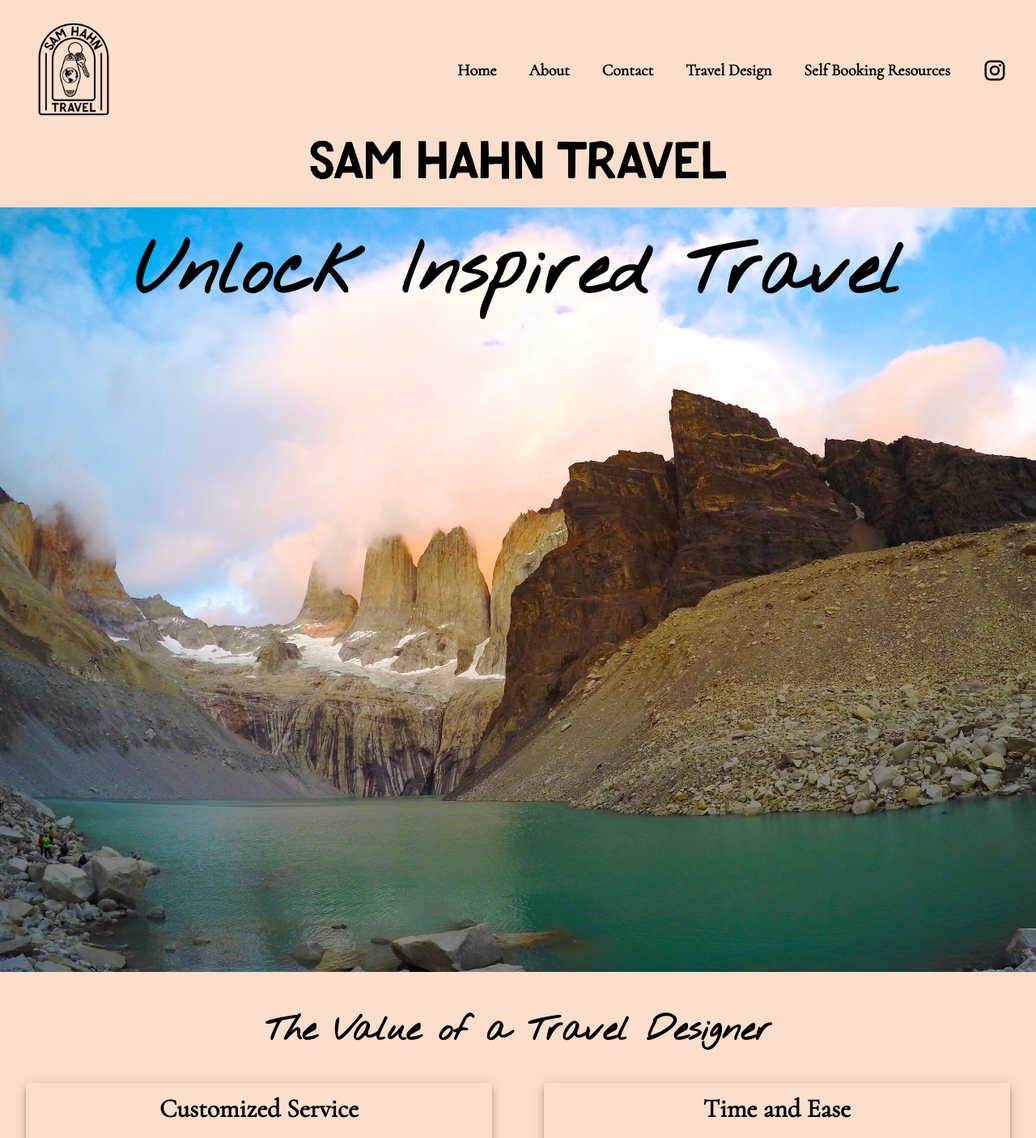
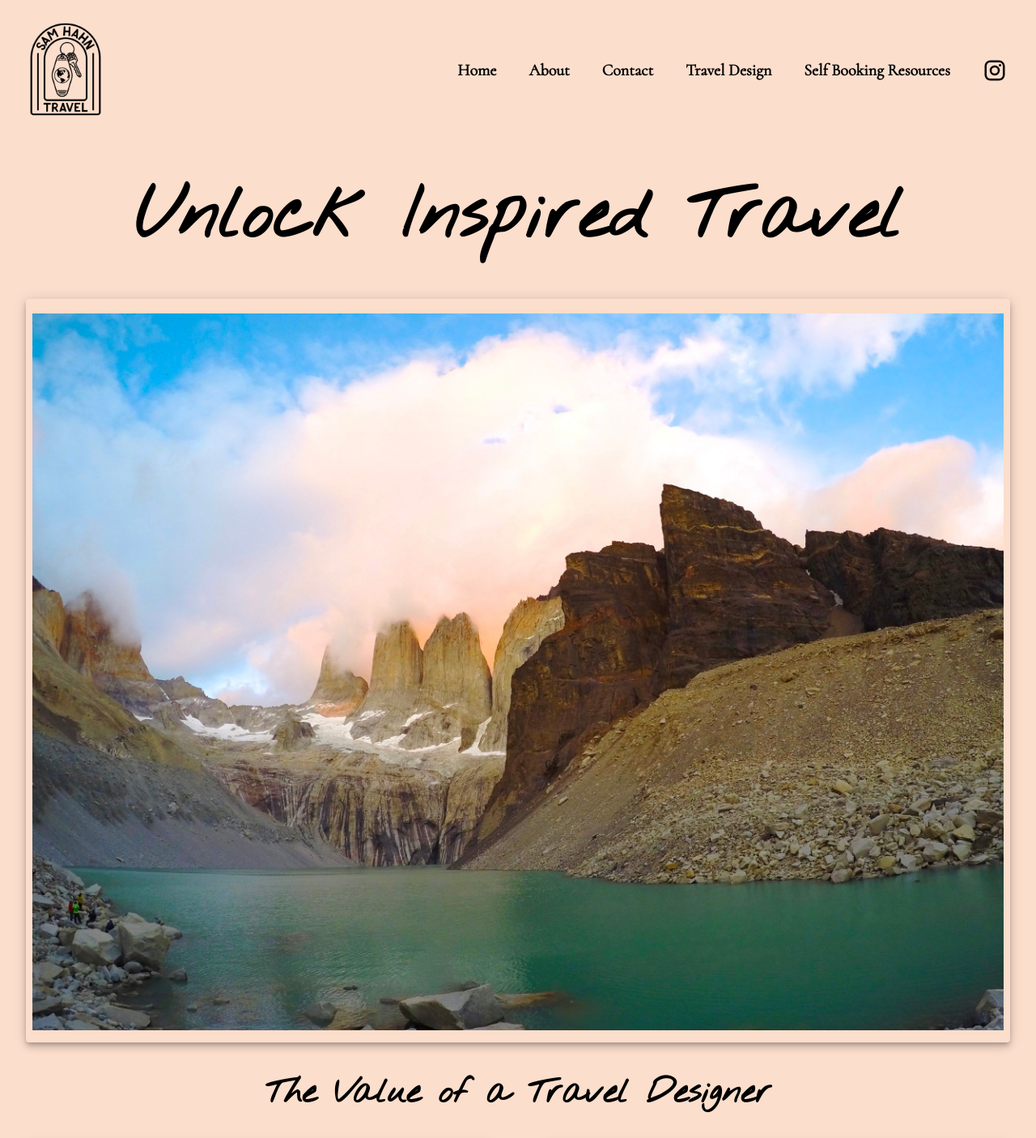
Before and after one commit to KLong75/sam-hahn-travel, a React (Create React App) app: page / in a window 1280 px wide. Shown: the top 1405 px of the page at 81% size. Built offline with nearby package versions, Linux system fonts and the light colour scheme; a web font is replaced by a local one.

Commit message:
logging off for the night

```diff
--- a/src/components/GlobeKeyLogo/GlobeKeyLogo.module.css
+++ b/src/components/GlobeKeyLogo/GlobeKeyLogo.module.css
@@ -3,4 +3,5 @@
   height: 150px;
   display: block;
   margin: 0 auto;
+  margin-left: -10px;
 }
--- a/src/components/Header/index.js
+++ b/src/components/Header/index.js
@@ -10,12 +10,12 @@ import GlobeKeyLogo from '../GlobeKeyLogo';
 import { IconButton, Menu, MenuItem } from '@mui/material';
 import MenuIcon from '@mui/icons-material/Menu';
 import InstagramIcon from '@mui/icons-material/Instagram';
-import Grid from '@mui/material/Unstable_Grid2';
+// import Grid from '@mui/material/Unstable_Grid2';
 // import { styled } from '@mui/material/styles';
 // import { Paper } from '@mui/material';
 
 // import images/logos
-import textLogo from '../../assets/sam_logos/text_name_logo.png';
+// import textLogo from '../../assets/sam_logos/text_name_logo.png';
 import frameGlobeLogoPeach from '../../assets/sam_logos/frame_globe_logo_peach.png';
 // import coverPic from '../../assets/images/sam_cover_pic.jpg';
 
@@ -125,7 +125,7 @@ const Header = () => {
           <img
             src={frameGlobeLogoPeach}
             alt="Globe Key Logo"
-            style={{ width: '200px', height: '200px', marginTop: '-100px', marginLeft: '35px' }}
+            style={{ width: '200px', height: '200px', marginTop: '0px', marginLeft: '35px' }}
           />
           <MenuItem
             component={Link}
@@ -134,7 +134,7 @@ const Header = () => {
             style=
               {{
                 padding: '18px',
-                fontSize: '25px' }}
+                fontSize: '24px' }}
             >Home
           </MenuItem>
           <MenuItem
@@ -143,7 +143,7 @@ const Header = () => {
             onClick={handleMenuClose}
             style={{
               padding: '18px',
-              fontSize: '25px'
+              fontSize: '24px'
             }}
             >About
           </MenuItem>
@@ -154,7 +154,7 @@ const Header = () => {
             style=
               {{
                 padding: '18px',
-                fontSize: '25px'
+                fontSize: '24px'
               }}
             >Contact
           </MenuItem>
@@ -165,7 +165,7 @@ const Header = () => {
             style=
               {{
                 padding: '18px',
-                fontSize: '25px'
+                fontSize: '24px'
               }}
             >Travel Design
           </MenuItem>
@@ -176,7 +176,7 @@ const Header = () => {
             style=
               {{
                 padding: '18px',
-                fontSize: '25px'
+                fontSize: '24px'
               }}
             >Self Booking Resources
           </MenuItem>
@@ -195,7 +195,7 @@ const Header = () => {
 
         </Menu>
       </div>
-      <Grid
+      {/* <Grid
         container
         spacing={1}
         justifyContent='center'
@@ -213,7 +213,7 @@ const Header = () => {
             }}
           />
         </Grid>
-      </Grid>
+      </Grid> */}
     </header>
   );
 }
--- a/src/pages/Contact/Contact.js
+++ b/src/pages/Contact/Contact.js
@@ -15,7 +15,7 @@ import ScheduleAppointment from '../../components/ScheduleAppointment';
 // import boatsOnWater from '../../assets/images/blue-water.jpg'
 // import pinkCar from '../../assets/images/pinkCarCuba.jpg';
 // import bikeDream from '../../assets/images/bike-dream.jpg';
-// import bridgeHiker from '../../assets/images/bridge-hiker.jpg';
+// import bridgeHiker from '../../assets/images/bridge-hiker-reduce.jpg';
 // import textLogo from '../assets/images/text_name_logo.png';
 // import landscapePic from '../assets/images/unsplash3.jpg'
 
@@ -37,9 +37,8 @@ const Contact = () => {
 
       <Grid  xs={12} md={6} style={{ marginTop: '-80px'}} height=''>
         <DisplayBox elevation={6} >
-          {/* <img src={bridgeHiker} alt='' style={{width: '80%', height: 'auto', marginTop: '20px', marginBottom: ''}}/> */}
           <ScheduleAppointment  />
-          {/* <img src={boatMountains} alt='' style={{width: '90%', height: 'auto', marginTop: '', marginBottom: ''}}/> */}
+          {/* <img src={bridgeHiker} alt='' style={{width: '98%', height: 'auto', marginTop: '0px', marginBottom: ''}}/> */}
         </DisplayBox>
         <DisplayBox elevation={6} >
           <MailingListSignUp />
--- a/src/pages/Home/Home.js
+++ b/src/pages/Home/Home.js
@@ -54,23 +54,26 @@ const Home = () => {
             zIndex: '2',
             position: 'relative',
             marginTop: '20px',
-            marginBottom: '-150px',
+            marginBottom: '0px',
 
           }}
           >Unlock Inspired Travel
         </h1>
       </Grid>
+      <DisplayCard elevation={6} alignItems='center'>
+      <Grid xs={12} >
 
-      <Grid xs={12} >
-        <img src={pinkBlueLandscape} alt='landscape phot with water and mountains' style={{width: '100%', height: 'auto', marginTop: '0px'}} />
+        <img src={pinkBlueLandscape} alt='landscape phot with water and mountains' style={{width: '100%', height: 'auto', marginTop: '10px'}} />
+
       </Grid>
+      </DisplayCard>
 
     </Grid>
 
     <Grid container spacing={0} justifyContent='center' textAlign='center' style={{ backGroundColor: '#7a6f6f'}}>
 
       <Grid xs={12}>
-        <h2 className={`nothing-you-could-do home-sub-headline ${styles.homeSubHeadline}`} style={{fontSize: '42px', fontWeight: 'bolder', marginBottom: '0px'}}>The Value of a Travel Designer</h2>
+        <h2 className={`nothing-you-could-do home-sub-headline ${styles.homeSubHeadline}`} style={{fontSize: '42px', fontWeight: 'bolder', marginTop: '0px', marginBottom: '0px'}}>The Value of a Travel Designer</h2>
       </Grid>
 
       <Grid xs={12} md={6} >
```
Also changed, not shown: src/assets/images/bridge-hiker-reduce.jpg (added).
